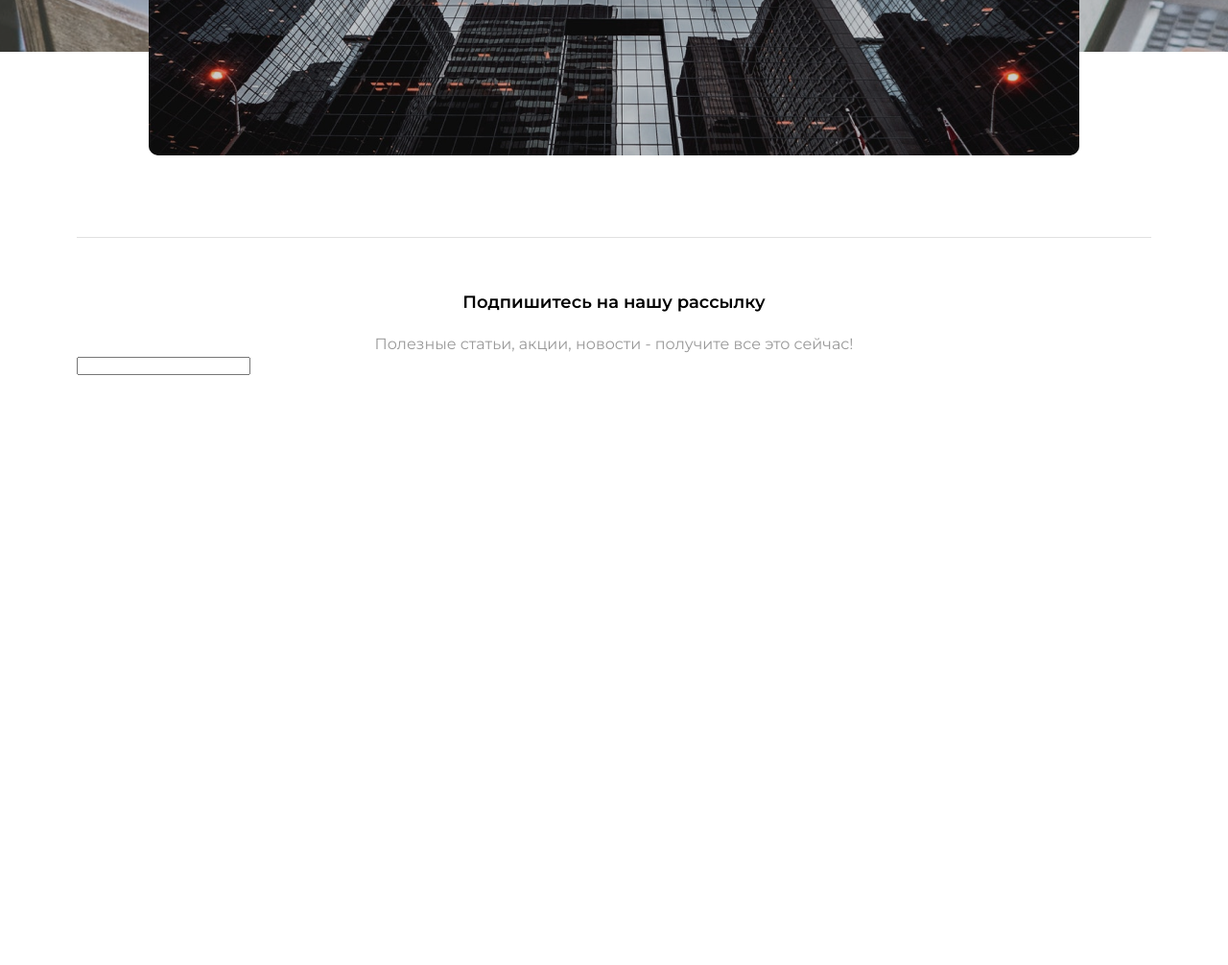
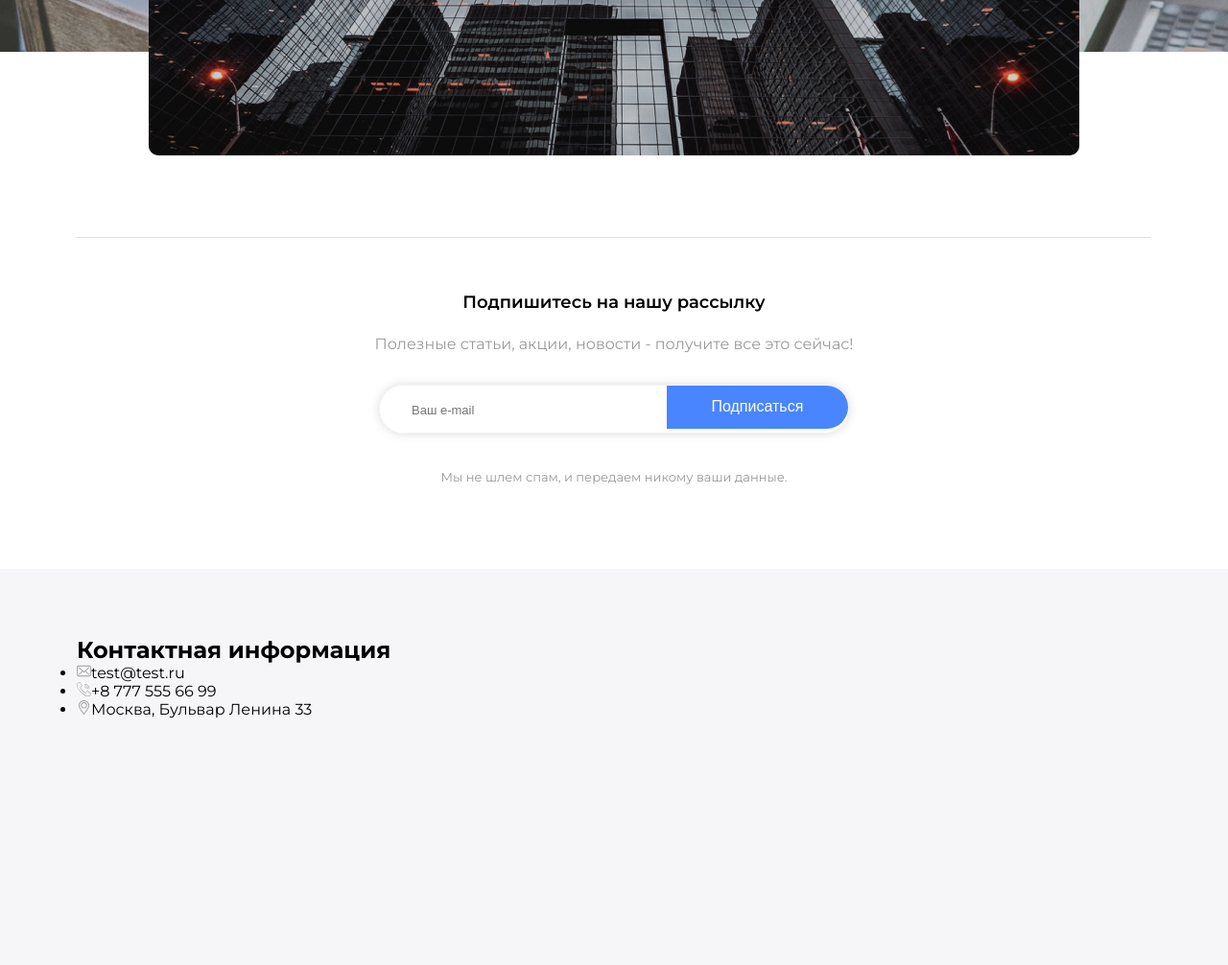
Before and after one commit to HermitBroccoli/it-studio, a plain HTML site: page index.html in a window 1280 px wide. Shown: the part 4586-5592 px from the top of the page at 96% size. Before the commit the page ends 5062 px from the top, so only its background shows below. Drawn offline with Linux system fonts and the light colour scheme.

Commit message:
init mailing (finish) and init footer

```diff
--- a/css/main.css
+++ b/css/main.css
@@ -4,6 +4,10 @@
     box-sizing: border-box;
     margin: 0;
     padding: 0;
+}
+
+*:focus {
+    outline: none;
 }
 
 body {
@@ -529,3 +533,75 @@ body {
     color: #999999;
     margin-top: 20px;
 }
+
+.mailing .mailingBlock {
+    display: flex;
+    justify-content: center;
+    align-items: center;
+    margin: 30px 0 35px 0;
+}
+
+.mailing .mailingBlock .mailingBlock-id {
+    width: 490px;
+    border-radius: 30px;
+    -webkit-border-radius: 30px;
+    -moz-border-radius: 30px;
+    -ms-border-radius: 30px;
+    -o-border-radius: 30px;
+    border: 1px solid #F2F2F2;
+    box-sizing: border-box;
+    box-shadow: 0px 0px 10px rgba(111, 111, 111, 0.25);
+    display: flex;
+    justify-content: space-between;
+}
+
+.mailing .mailingBlock .mailingBlock-id .mailingBlock-id__input {
+    width: 300px;
+    padding: 15px 0 13px 33px;
+    border: none;
+   border-radius: 30px 0 0 30px;
+    -webkit-border-radius: 30px 0 0 30px;
+    -moz-border-radius: 30px 0 0 30px;
+    -ms-border-radius: 30px 0 0 30px;
+    -o-border-radius: 30px 0 0 30px;
+    margin: 0;
+    font-weight: normal;
+    font-size: 13px;
+    line-height: 21px;
+    color: #999999;
+}
+
+.mailing .mailingBlock .mailingBlock-id .mailingBlock-id__btn {
+    width: 190px;
+    height: 45px;
+    font-weight: 500;
+    font-size: 16px;
+    line-height: 20px;
+    text-align: center;
+    color: #FFFFFF;
+    margin: 0;
+    padding: 0;
+    border-radius: 0 30px 30px 0;
+    -webkit-border-radius: 0 30px 30px 0;
+    -moz-border-radius: 0 30px 30px 0;
+    -ms-border-radius: 0 30px 30px 0;
+    -o-border-radius: 0 30px 30px 0;
+    border: none;
+    background: #4985FF;
+    cursor: pointer;
+}
+
+.mailing .mailing__podtext {
+    font-weight: normal;
+    font-size: 13px;
+    line-height: 21px;
+    text-align: center;
+    color: #999999;
+
+}
+
+.footer {
+    height: 413px;
+    background: #f6f6f8;
+    padding: 70px 0 30px 0;
+}
--- a/index.html
+++ b/index.html
@@ -214,11 +214,29 @@
             <h2 class="mailing__title">Подпишитесь на нашу рассылку</h2>
             <div class="mailing__text">Полезные статьи, акции, новости - получите все это сейчас!</div>
             <div class="mailingBlock">
-                <div class="mailingBlock-id">
-                    <input type="email">
+                <form class="mailingBlock-id">
+                    <input type="email" class="mailingBlock-id__input" placeholder="Ваш e-mail">
+                    <button class="mailingBlock-id__btn">Подписаться</button>
+                </form>
+            </div>
+            <div class="mailing__podtext">Мы не шлем спам, и передаем никому ваши данные.</div>
+        </div>
+    </section>
+    <footer class="footer">
+        <div class="wrapper">
+            <div class="conteiner-link">
+                <div class="list">
+                    <h2 class="list__title">Контактная информация</h2>
+                    <nav>
+                        <ul class="list-items">
+                            <li class="list-items__item"><img src="icon/envelope.svg" alt="icon-email">test@test.ru</li>
+                            <li class="list-items__item"><img src="icon/call.svg" alt="icon-tel">+8 777 555 66 99</li>
+                            <li class="list-items__item"><img src="icon/placeholder.svg" alt="icon-placeholder">Москва, Бульвар Ленина 33</li>
+                        </ul>
+                    </nav>
                 </div>
             </div>
         </div>
-    </section>
+    </footer>
 </body>
 </html>
```
Also changed, not shown: icon/call.svg (added), icon/envelope.svg (added), icon/placeholder.svg (added), icon/right-arrow.svg (added).
